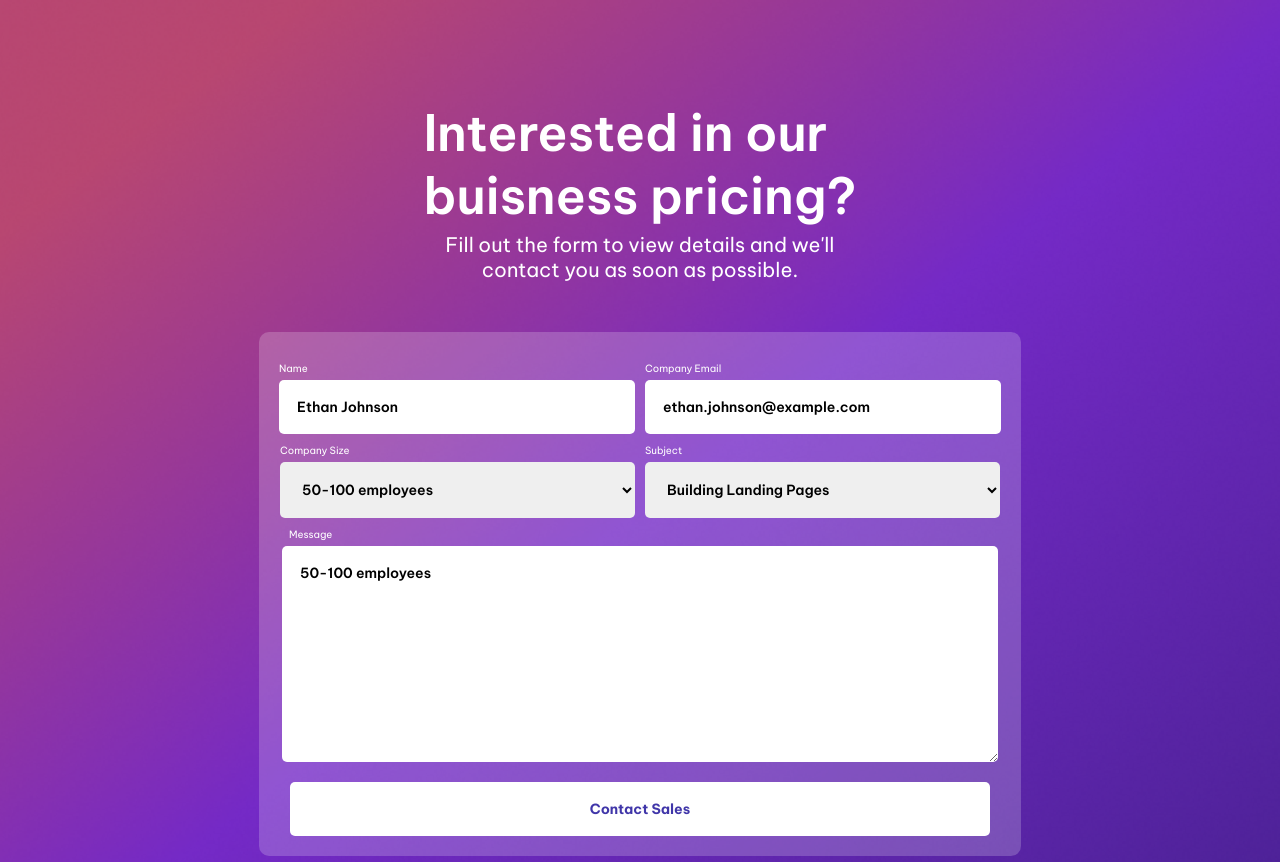
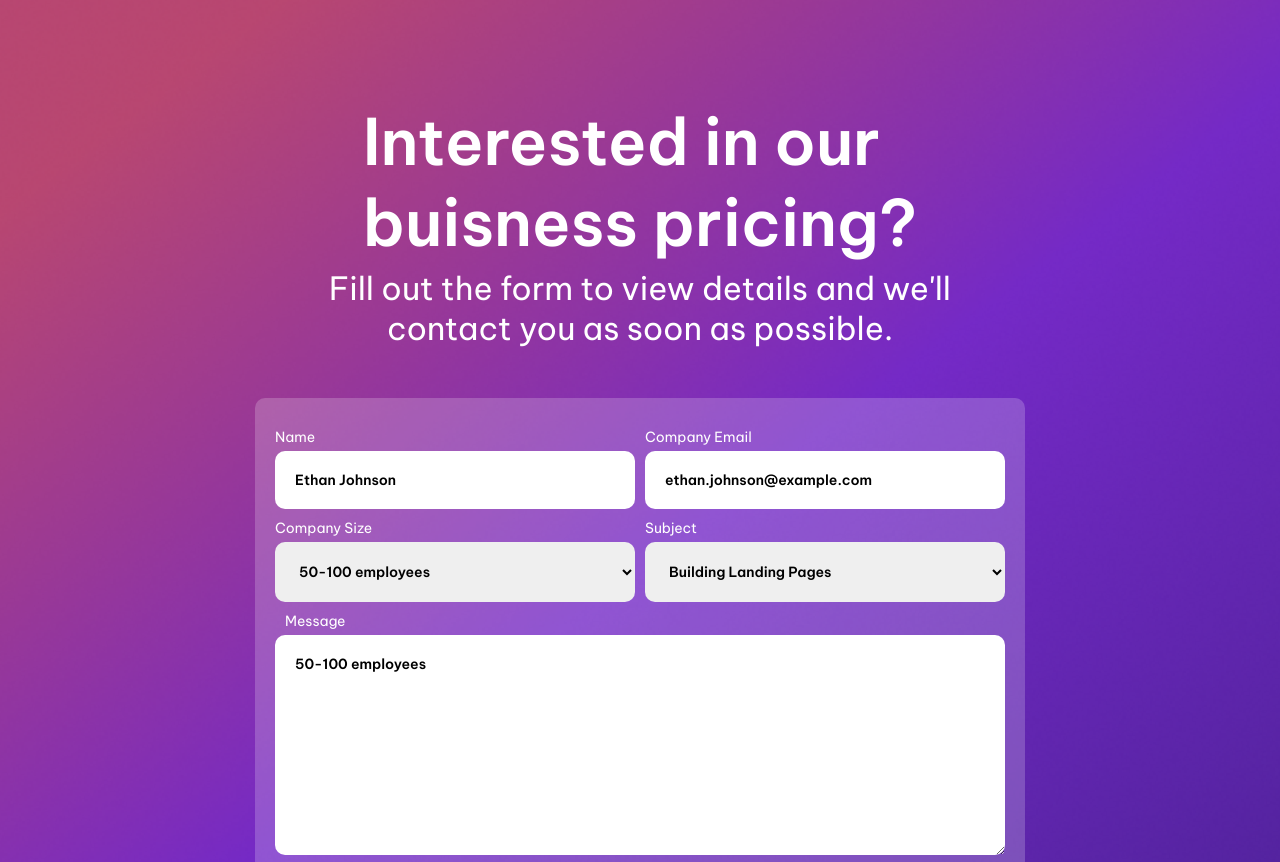
Before and after one commit to sara-yahya28/sign-in-form, a plain HTML site: page index.html in a window 1280 px wide. Shown: the part 48-910 px from the top of the page. Drawn offline with Linux system fonts and the light colour scheme.

Commit message:
Updating css file

```diff
--- a/style.css
+++ b/style.css
@@ -26,14 +26,14 @@ body {
 .title {
   color: white;
   font-family: "Be Vietnam Pro", sans-serif;
-  font-size: 50px;
+  font-size: 4rem;
   font-weight: 600;
 }
 
 .subTitle {
   color: white;
   font-family: "Be Vietnam Pro", sans-serif;
-  font-size: 20px;
+  font-size: 2rem;
   margin-top: 5px;
   text-align: center;
   margin-bottom: 50px;
@@ -57,7 +57,7 @@ body {
 .field label {
   color: white;
   font-family: "Be Vietnam Pro", sans-serif;
-  font-size: 10px;
+  font-size: 0.875rem;
   margin-bottom: 5px;
 }
 
@@ -69,16 +69,17 @@ body {
 }
 
 #name, #email, #message, #company-size, #subject, #button {
-  padding: 18px;
-  border-radius: 5px;
+  padding: 20px;
+  border-radius: 10px;
   border: none;
   color: black;
   font-family: "Be Vietnam Pro", sans-serif;
   font-size: 14px;
   font-weight: 600;
   width: 320px;
+
 }
-#company-size, #subject { width: 355px; }
+#company-size, #subject { width: 360px; }
 
 
 #button {
@@ -86,13 +87,14 @@ body {
   background-color: white;
   color: #4036A9;
   cursor: pointer;
-  width: 700px;
+  width: 730px;
   align-self: center;
   font-weight: 700;
+  font-size: 1.27rem;
 }
 
 #message {
-  width: 680px;
+  width: 690px;
   align-self: center;
 }
 
```
